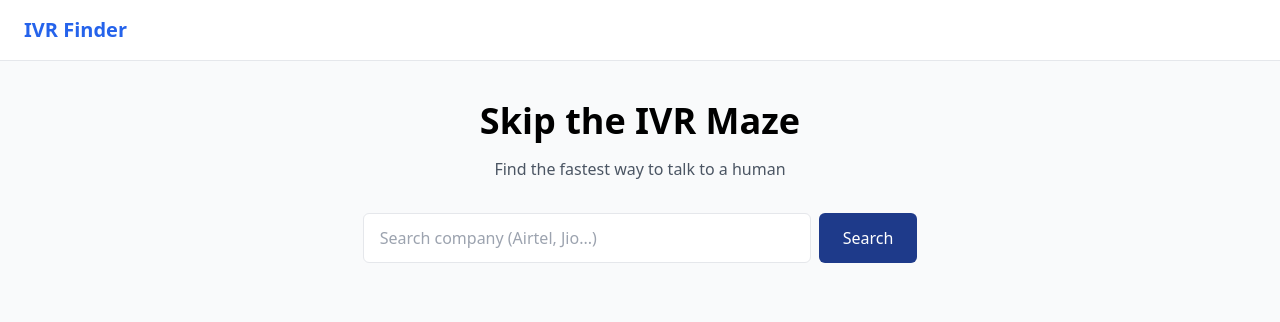
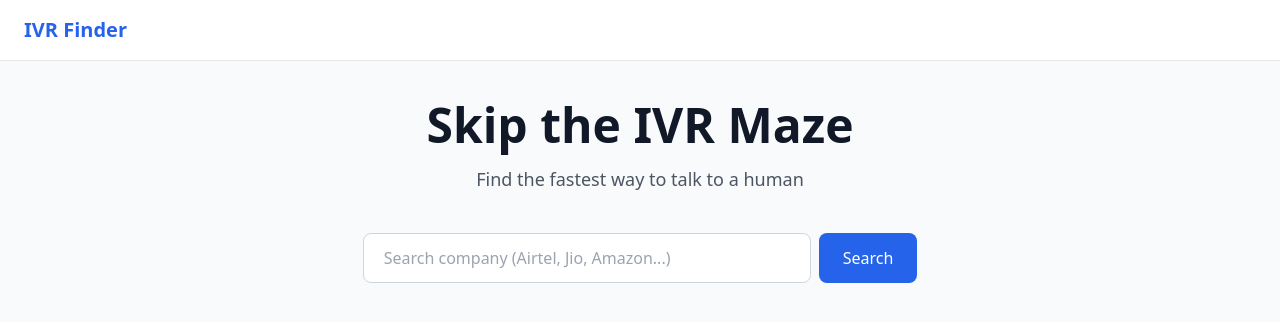
Before and after one commit to harshsahu383/IVR-Finder, a React (Vite) app in the folder ivr-finder/: page / in a window 1280 px wide. Shown: the top 322 px of the page. Built offline with nearby package versions, Linux system fonts and the light colour scheme.

Commit message:
CompnyCard Updated The Functions

```diff
--- a/ivr-finder/src/App.jsx
+++ b/ivr-finder/src/App.jsx
@@ -1,7 +1,10 @@
 import Home from './pages/Home';
 function App() {
   return (
-    <Home />
+    <div className="min-h-screen bg-gray-50">
+      <Home />
+    </div>
+
   );
 }
 
--- a/ivr-finder/src/components/Companycard.jsx
+++ b/ivr-finder/src/components/Companycard.jsx
@@ -2,7 +2,7 @@ import ServiceCard from "./Servicecard.jsx";
 
 function CompanyCard({ company, isExpanded, onToggle }) {
   return (
-    <div className="bg-white border rounded-xl p-5 shadow-sm">
+    <div className="bg-white border rounded-2xl p-6 shadow-sm hover:shadow-md transition">
 
       {}
       <div className="flex items-center gap-4">
@@ -23,7 +23,7 @@ function CompanyCard({ company, isExpanded, onToggle }) {
 
         <button
           onClick={() => onToggle(company.id)}
-          className="px-4 py-2 bg-blue-600 text-white rounded-md"
+          className="px-4 py-2 bg-blue-600 font-medium text-white rounded-lg text-sm hover:bg-blue-700 transition"
         >
           {isExpanded ? "Hide Services" : "View Services"}
         </button>
--- a/ivr-finder/src/components/Servicecard.jsx
+++ b/ivr-finder/src/components/Servicecard.jsx
@@ -1,11 +1,11 @@
 function ServiceCard({ service }) {
   return (
-    <div className="border rounded-lg p-4 bg-gray-50">
+    <div className="border rounded-xl bg-white  p-4 shadow-sm hover:shadow-md transition">
       <h4 className="font-semibold">
         {service.serviceName}
       </h4>
 
-      <p className="text-sm text-gray-600 mt-1">
+      <p className="text-sm text-gray-500 ">
         📞 {service.phone}
       </p>
 
--- a/ivr-finder/src/pages/Home.jsx
+++ b/ivr-finder/src/pages/Home.jsx
@@ -29,34 +29,33 @@ function Home() {
     <>
       <Navbar />
 
-      <main className="max-w-4xl mx-auto mt-10 px-4 text-center">
-        <h1 className="text-4xl font-bold mb-4">
+      <main className="max-w-5xl mx-auto mt-10 px-4 text-center">
+        <h1 className="text-4xl font-extrabold mb-4 sm:text-5xl text-gray-900">
           Skip the IVR Maze
         </h1>
 
-        <p className="text-gray-600 mb-8">
+        <p className="text-gray-600 mb-10 text-lg">
           Find the fastest way to talk to a human
         </p>
 
-        {}
         <form
           onSubmit={handleSearch}
-          className="flex justify-center gap-2"
+          className="flex justify-center gap-2 max-w-2xl mx-auto"
         >
           <input
             type="text"
             value={searchText}
             onChange={(e) => setSearchText(e.target.value)}
-            placeholder="Search company (Airtel, Jio...)"
-            className="w-full max-w-md px-4 py-3 border rounded-md"
+            placeholder="Search company (Airtel, Jio, Amazon...)"
+            className=" flex-1  max-w-md px-5 py-3 border border-gray-300 rounded-lg focus:outline-none focus:ring-2 focus:ring-blue-500"
           />
-          <button className="px-6 py-3 bg-blue-900 text-white rounded-md">
+          <button className="px-6 py-3 bg-blue-600 text-white rounded-lg hover:bg-blue-700 trasition text-white font-medium ">
             Search
           </button>
         </form>
 
         {}
-        <div className="mt-10 space-y-6">
+        <div className="mt-12 space-y-8">
           {Array.isArray(results) && results.map((company) => (
             <CompanyCard
               key={company.id}
```
